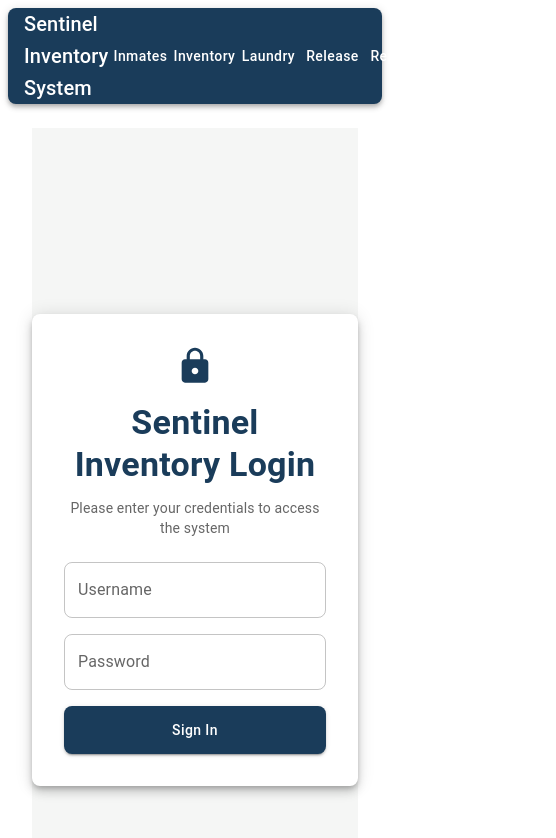
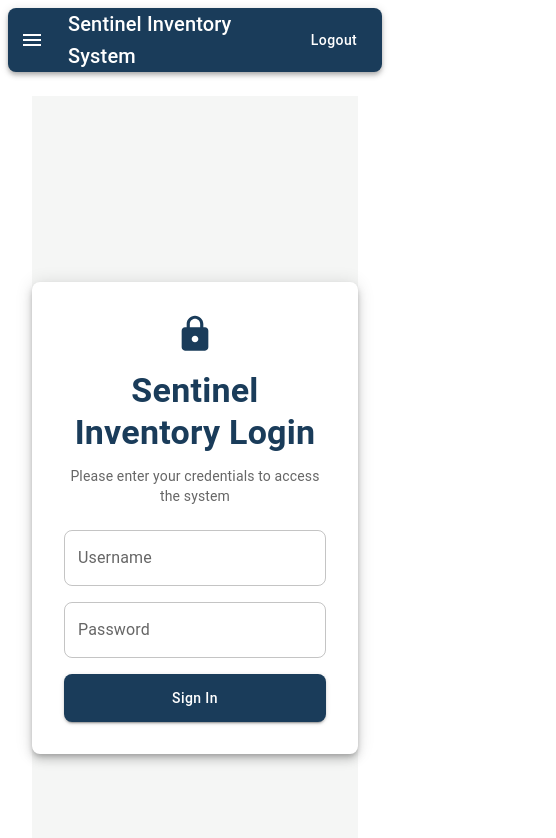
Before and after one commit to Freerunner105/sentinel-inventory-frontend, a Next.js app: page / in a window 390 px wide. Shown: the top 838 px of the page, 556 px wide, since content can reach past the window. Built offline with nearby package versions, Linux system fonts and the light colour scheme.

Commit message:
Added hamburger menu with sidebar navigation

```diff
--- a/components/layout.js
+++ b/components/layout.js
@@ -1,45 +1,75 @@
-import React from 'react';
-import { AppBar, Toolbar, Typography, Button, Box } from '@mui/material';
+import React, { useState } from 'react';
+import { AppBar, Toolbar, Typography, Button, Box, Drawer, List, ListItem, ListItemText, IconButton } from '@mui/material';
+import MenuIcon from '@mui/icons-material/Menu';
 import { useRouter } from 'next/router';
 
 const Layout = ({ children }) => {
   const router = useRouter();
+  const [drawerOpen, setDrawerOpen] = useState(false); // State to toggle the sidebar
 
   const handleLogout = () => {
     localStorage.removeItem('token');
     router.push('/');
   };
 
+  const toggleDrawer = (open) => (event) => {
+    if (event.type === 'keydown' && (event.key === 'Tab' || event.key === 'Shift')) {
+      return;
+    }
+    setDrawerOpen(open);
+  };
+
+  const menuItems = [
+    { text: 'Inmates', path: '/inmates' },
+    { text: 'Inventory', path: '/inventory' },
+    { text: 'Laundry', path: '/laundry' },
+    { text: 'Release', path: '/release' },
+    { text: 'Reports', path: '/reports' },
+    { text: 'Settings', path: '/settings' },
+  ];
+
   return (
     <Box sx={{ flexGrow: 1 }}>
+      {/* Top Bar with Hamburger Icon and Logout */}
       <AppBar position="static">
         <Toolbar>
+          <IconButton
+            edge="start"
+            color="inherit"
+            aria-label="menu"
+            onClick={toggleDrawer(true)}
+            sx={{ mr: 2 }}
+          >
+            <MenuIcon />
+          </IconButton>
           <Typography variant="h6" sx={{ flexGrow: 1 }}>
             Sentinel Inventory System
           </Typography>
-          <Button color="inherit" onClick={() => router.push('/inmates')}>
-            Inmates
-          </Button>
-          <Button color="inherit" onClick={() => router.push('/inventory')}>
-            Inventory
-          </Button>
-          <Button color="inherit" onClick={() => router.push('/laundry')}>
-            Laundry
-          </Button>
-          <Button color="inherit" onClick={() => router.push('/release')}>
-            Release
-          </Button>
-          <Button color="inherit" onClick={() => router.push('/reports')}>
-            Reports
-          </Button>
-          <Button color="inherit" onClick={() => router.push('/settings')}>
-            Settings
-          </Button>
           <Button color="inherit" onClick={handleLogout}>
             Logout
           </Button>
         </Toolbar>
       </AppBar>
+
+      {/* Sidebar Drawer */}
+      <Drawer anchor="left" open={drawerOpen} onClose={toggleDrawer(false)}>
+        <Box
+          sx={{ width: 250 }}
+          role="presentation"
+          onClick={toggleDrawer(false)}
+          onKeyDown={toggleDrawer(false)}
+        >
+          <List>
+            {menuItems.map((item) => (
+              <ListItem button key={item.text} onClick={() => router.push(item.path)}>
+                <ListItemText primary={item.text} />
+              </ListItem>
+            ))}
+          </List>
+        </Box>
+      </Drawer>
+
+      {/* Main Content */}
       <Box sx={{ p: 3 }}>
         {children}
       </Box>
```
